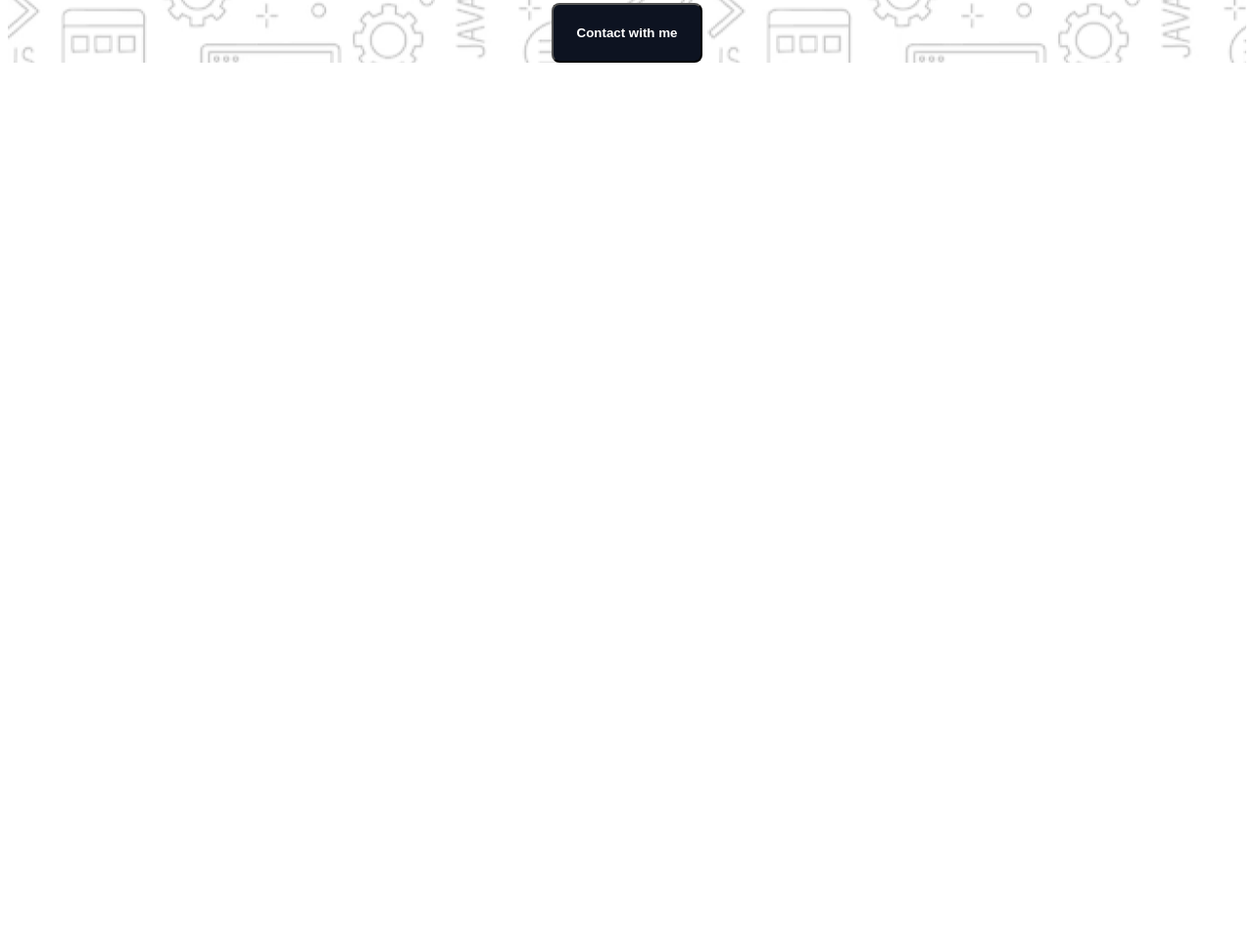
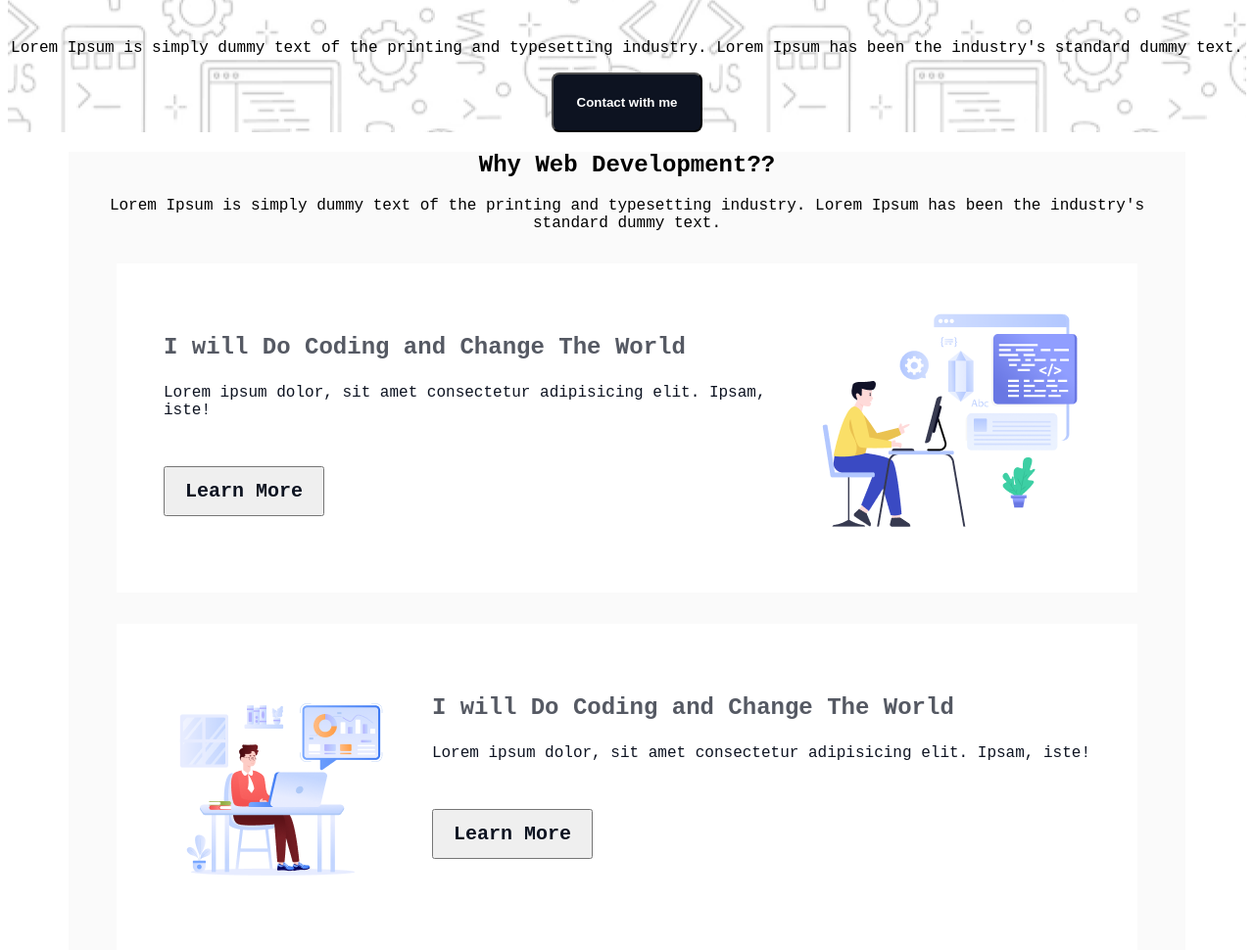
Before and after one commit to ashfakani/web-dev-portfolio-B10A1, a plain HTML site: page index.html in a window 1280 px wide. Shown: the part 536-1506 px from the top of the page at 98% size. Before the commit the page ends 800 px from the top, so only its background shows below. Drawn offline with Linux system fonts and the light colour scheme; a web font is replaced by a local one.

Commit message:
details section commit

```diff
--- a/index.html
+++ b/index.html
@@ -13,7 +13,7 @@
     <link rel="stylesheet" href="styles/styles.css">
 </head>
 
-<body>
+<body class="azeret-mono-normal">
     <header>
         <nav>
             <h2>Lionel Messi</h2>
@@ -30,6 +30,42 @@
     </header>
 
     <main>
+        <!-- why web development section  -->
+        <div class="details-container">
+            <div class="details">
+                <h2 class="text-center">Why Web Development??</h2>
+                <p class="text-center">Lorem Ipsum is simply dummy text of the printing and typesetting industry. Lorem
+                    Ipsum has been the
+                    industry's standard dummy text.</p>
+
+                <div class="detail">
+                    <div class="detail-description">
+                        <h3 class="dark-2">I will Do Coding and Change The World</h3>
+                        <p class="dark-1">Lorem ipsum dolor, sit amet consectetur adipisicing elit. Ipsam, iste!</p>
+                        <button class="btn-primary">Learn More</button>
+                    </div>
+                    <img src="images/Layer_1.png" alt="">
+                </div>
+                <div class="detail">
+                    <img src="images/Group 3.png" alt="">
+                    <div class="detail-description">
+                        <h3 class="dark-2 ">I will Do Coding and Change The World</h3>
+                        <p class="dark-1">Lorem ipsum dolor, sit amet consectetur adipisicing elit. Ipsam, iste!</p>
+                        <button class="btn-primary">Learn More</button>
+                    </div>
+                </div>
+                <div class="detail">
+                    <div class="detail-description">
+                        <h3 class="dark-2 ">I will Do Coding and Change The World</h3>
+                        <p class="dark-1">Lorem ipsum dolor, sit amet consectetur adipisicing elit. Ipsam, iste!</p>
+                        <button class="btn-primary">Learn More</button>
+                    </div>
+                    <img src="images/Group 4.png" alt="">
+                </div>
+
+            </div>
+
+        </div>
 
     </main>
 
--- a/styles/styles.css
+++ b/styles/styles.css
@@ -1,4 +1,4 @@
-/* font styles  */
+/* font-styles  */
 .azeret-mono-normal {
     font-family: "Azeret Mono", monospace;
     font-optical-sizing: auto;
@@ -9,9 +9,30 @@
 
 /* Shared Styles  */
 .dark-1 {
-    color: #0D1321;
+    color: rgba(13, 19, 33, 1.00);
+    font-size: 16px;
+    font-weight: 400;
 }
 
+.dark-2 {
+    color: rgba(13, 19, 33, 0.70);
+    font-size: 24px;
+    font-weight: bold;
+}
+
+.btn-primary {
+    margin-top: 32px;
+    padding: 12px 20px;
+    font-size: 20px;
+    font-weight: 600;
+    color: rgba(13, 19, 33, 1.00);
+    font-family: "Azeret Mono", monospace;
+
+}
+
+.text-center {
+    text-align: center;
+}
 
 
 /* nav-styles */
@@ -50,3 +71,23 @@ nav {
     border-radius: 8px;
 
 }
+
+/* main section styles  */
+
+main {
+    max-width: 1140px;
+    margin: 0 auto;
+    background-color: rgba(13, 19, 33, 0.02);
+}
+
+/* details section style  */
+
+.detail {
+    display: flex;
+    justify-content: space-between;
+    max-width: 946px;
+    margin: 32px auto;
+    background-color: white;
+    padding: 48px 48px;
+
+}
```
